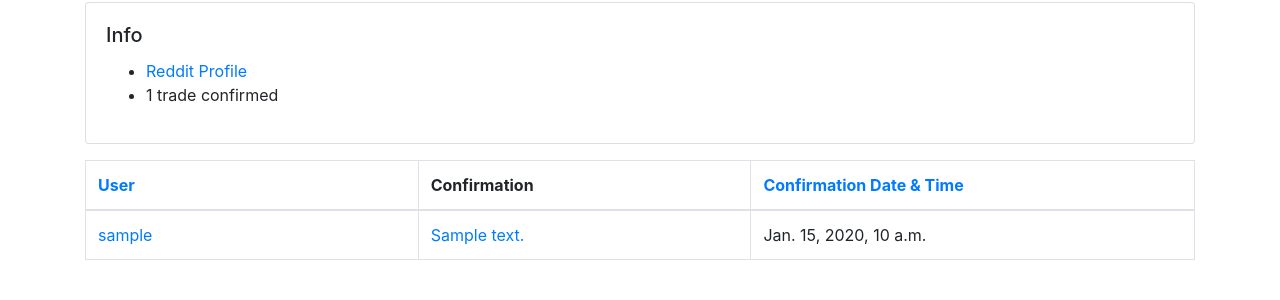
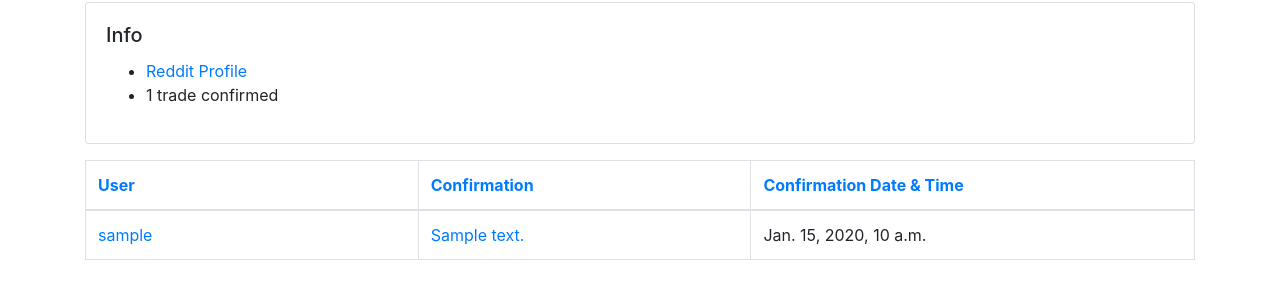
Before and after one commit to integralfx/ConfirmedTrades, a Django app: a page that uses trades/templates/trades/user-trades.html in a window 1280 px wide. Shown: the part 124-424 px from the top of the page. Run offline with Django 3.2, Linux system fonts and the light colour scheme; tables that the repository leaves empty hold one stand-in row (values such as "Sample post"); some libraries are stand-ins or nearby versions; some web fonts are replaced.

Commit message:
Add sort by confirmation in user trades

```diff
--- a/trades/templates/trades/user-trades.html
+++ b/trades/templates/trades/user-trades.html
@@ -29,7 +29,13 @@
                         {% include 'includes/sort_icon.html' %}
                     </a>
                 </th>
-                <th style="width: 30%">Confirmation</th>
+                <th style="width: 30%">
+                    <a href="?{% sort_query request 'sort-confirmation' %}">
+                        Confirmation
+                        {% get_param request 'sort-confirmation' as sort_param %}
+                        {% include 'includes/sort_icon.html' %}
+                    </a>
+                </th>
                 <th style="width: 40%">
                     <a href="?{% sort_query request 'sort-date' %}">
                         Confirmation Date & Time
--- a/trades/views.py
+++ b/trades/views.py
@@ -62,6 +62,9 @@ def user_trades(req, username):
     if 'sort-user' in req.GET:
         sort_order = req.GET['sort-user']
         trades = trades.order_by(f'{"-" if sort_order == "desc" else ""}user2__username')
+    elif 'sort-confirmation' in req.GET:
+        sort_order = req.GET['sort-confirmation']
+        trades = trades.order_by(f'{"-" if sort_order == "desc" else ""}comment_id')
     elif 'sort-date' in req.GET:
         sort_order = req.GET['sort-date']
         trades = trades.order_by(f'{"-" if sort_order == "desc" else ""}confirmation_datetime')
```
